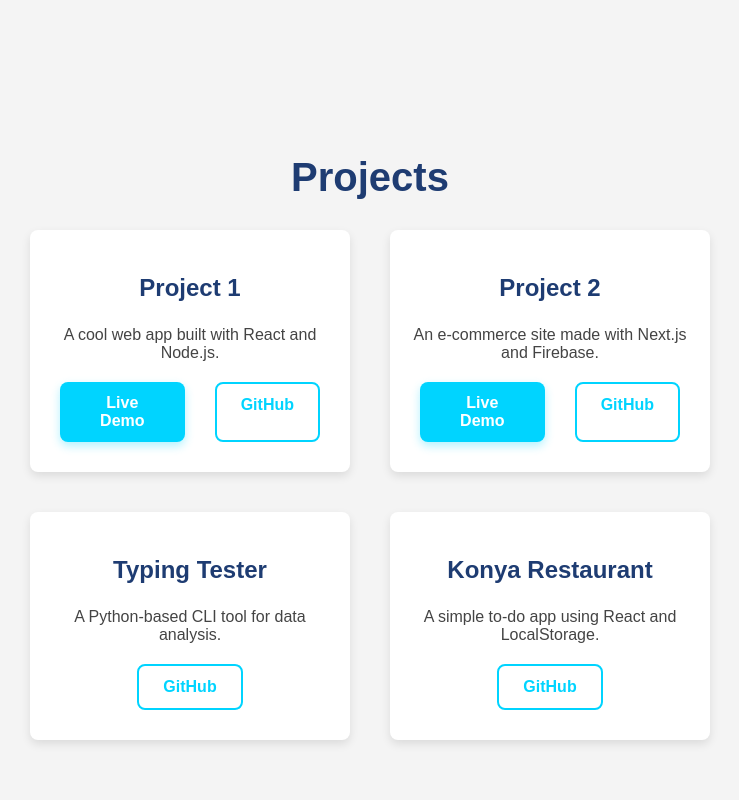
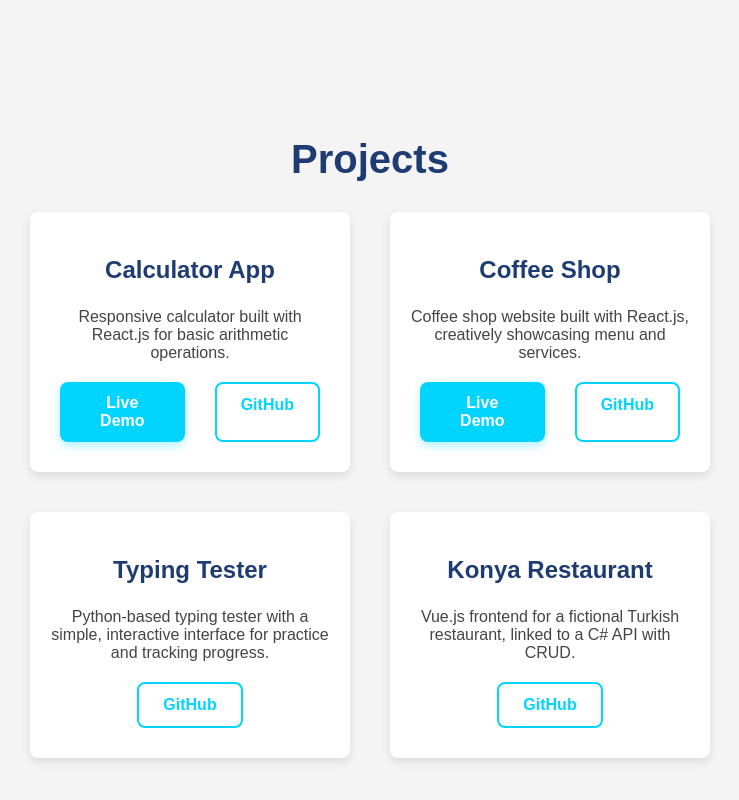
Before and after one commit to hamzas4011/personal-website, a React (Vite) app: page / in a window 1280 px wide. Shown: the part 1434-2234 px from the top of the page, without its empty margins (270-1009 px from the left). Built offline with nearby package versions, Linux system fonts and the light colour scheme.

Commit message:
fixed the github links in projectsData

```diff
--- a/src/projectsData.js
+++ b/src/projectsData.js
@@ -2,26 +2,26 @@
 
 const projects = [
     {
-      name: "Project 1",
-      description: "A cool web app built with React and Node.js.",
-      liveLink: "https://coffee-shop-ivory-seven.vercel.app",
-      githubLink: "https://github.com/hamzas4011/coffee-shop",
-    },
-    {
-      name: "Project 2",
-      description: "An e-commerce site made with Next.js and Firebase.",
+      name: "Calculator App",
+      description: "Responsive calculator built with React.js for basic arithmetic operations.",
       liveLink: "https://calculator-app-two-beta.vercel.app/",
       githubLink: "https://github.com/hamzas4011/calculator-app",
     },
     {
+      name: "Coffee Shop",
+      description: "Coffee shop website built with React.js, creatively showcasing menu and services.",
+      liveLink: "https://coffee-shop-ivory-seven.vercel.app/",
+      githubLink: "https://github.com/hamzas4011/coffee-shop",
+    },
+    {
       name: "Typing Tester",
-      description: "A Python-based CLI tool for data analysis.",
+      description: "Python-based typing tester with a simple, interactive interface for practice and tracking progress.",
       liveLink: null,
       githubLink: "https://github.com/hamzas4011/Typing_Tester",
     },
     {
       name: "Konya Restaurant",
-      description: "A simple to-do app using React and LocalStorage.",
+      description: "Vue.js frontend for a fictional Turkish restaurant, linked to a C# API with CRUD.",
       liveLink: null,
       githubLink: "https://github.com/hamzas4011/konyarestaurant",
     }
```
